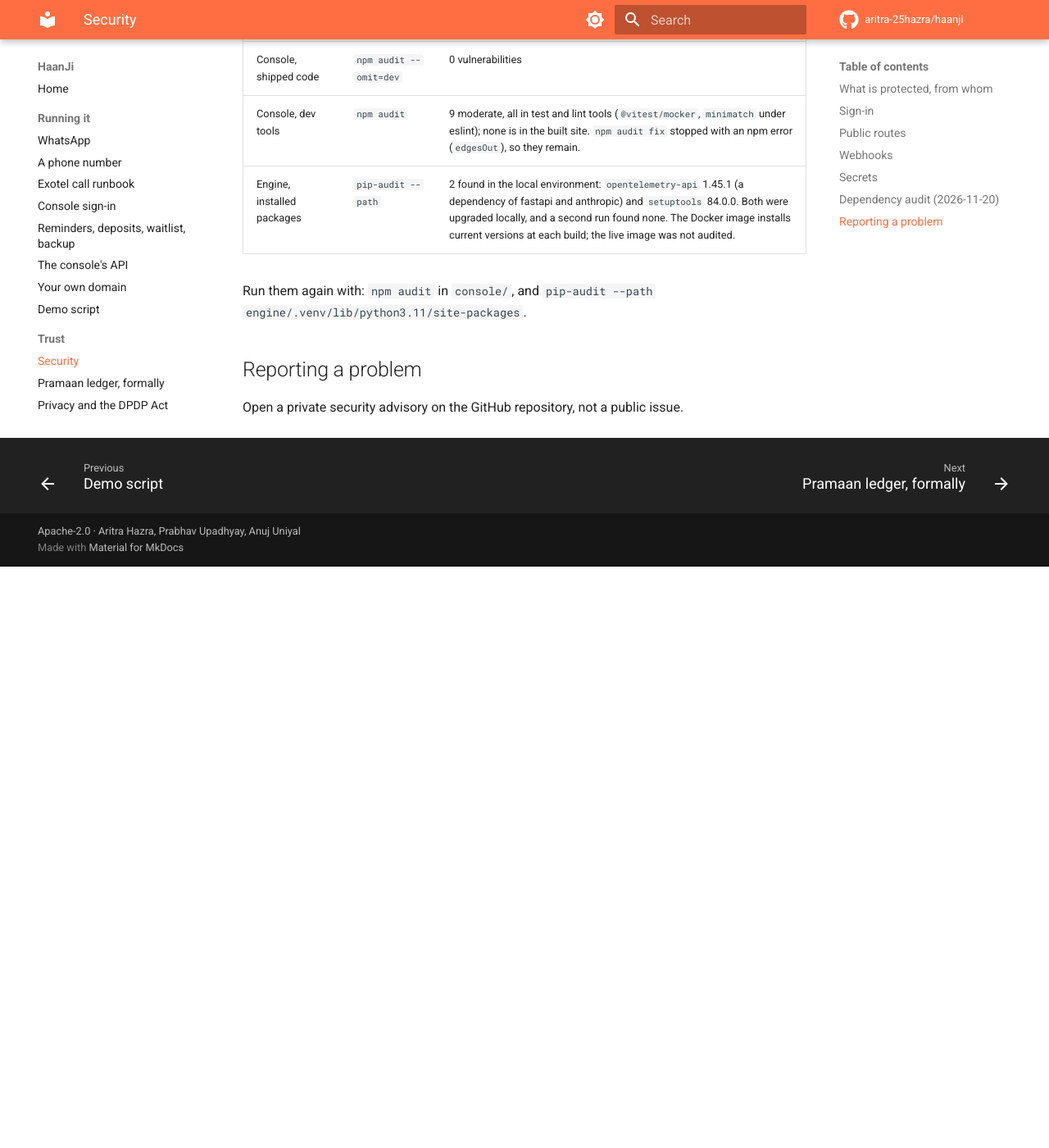
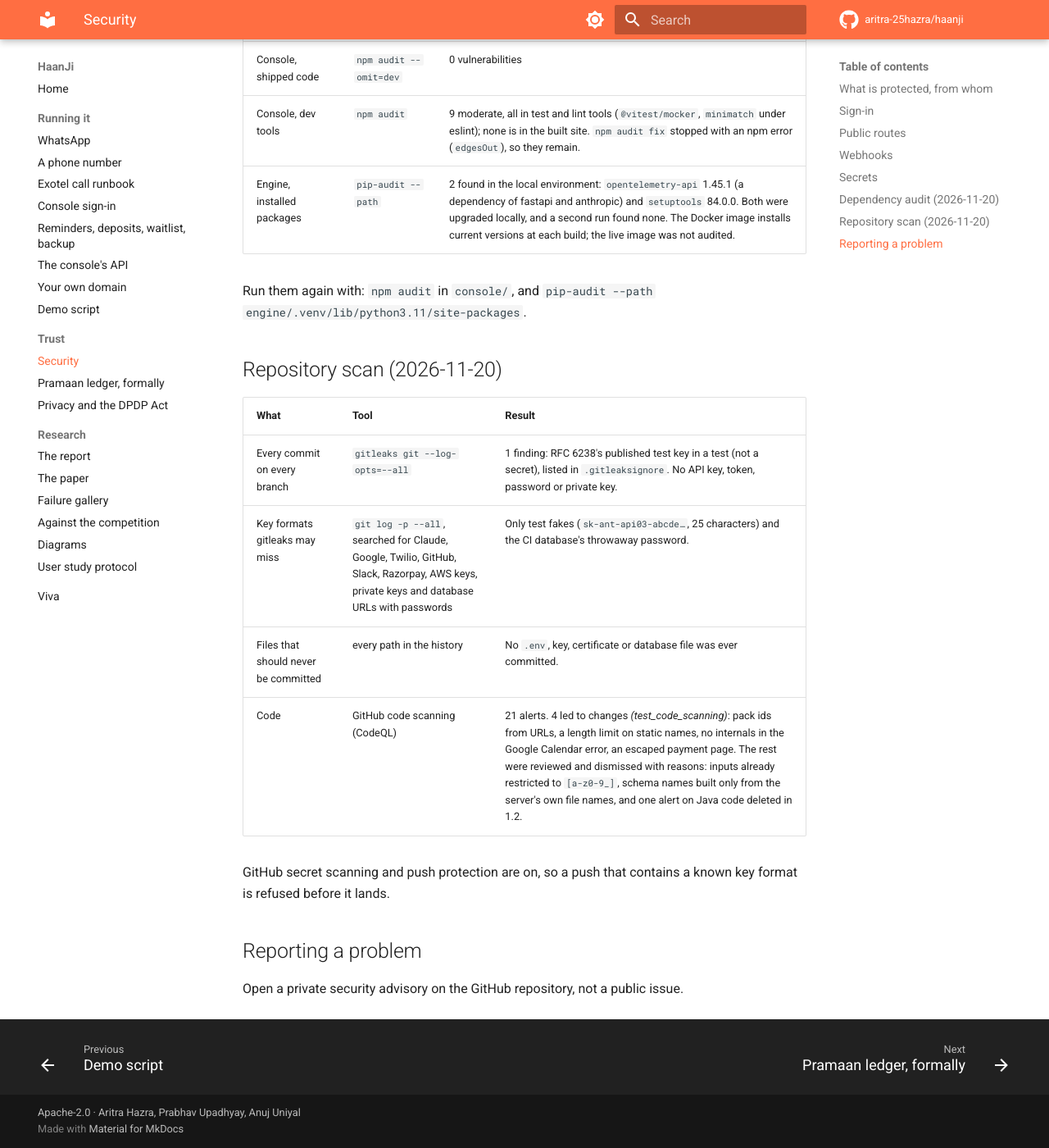
Before and after one commit to aritra-25hazra/haanji, an MkDocs documentation site: the page built from docs/security.md, in a window 1280 px wide and 1400 px high, scrolled down 3345 px. Shown: the whole window at 82% size. Built offline with MkDocs 1.6.1 and Material for MkDocs 9.7.7, drawn with Linux system fonts in a browser that asks for light colours; comment, search, counter and statistics services are not loaded; before the commit the page ends 4036 px from its top, so only the background shows below that.

Commit message:
code scanning: pack ids from URLs name only a pack, a length limit on static names, no internals in the Google Calendar error, an escaped payment page; the full-history secret scan, written down
Co-Authored-By: Claude Opus 5.5 <noreply@anthropic.com>

```diff
--- a/docs/security.md
+++ b/docs/security.md
@@ -105,6 +105,18 @@ number typed into /talk is never written to. *(test_whatsapp_webhook, test_twili
 Run them again with:
 `npm audit` in `console/`, and `pip-audit --path engine/.venv/lib/python3.11/site-packages`.
 
+## Repository scan (2026-11-20)
+
+| What | Tool | Result |
+|---|---|---|
+| Every commit on every branch | `gitleaks git --log-opts=--all` | 1 finding: RFC 6238's published test key in a test (not a secret), listed in `.gitleaksignore`. No API key, token, password or private key. |
+| Key formats gitleaks may miss | `git log -p --all`, searched for Claude, Google, Twilio, GitHub, Slack, Razorpay, AWS keys, private keys and database URLs with passwords | Only test fakes (`sk-ant-api03-abcde…`, 25 characters) and the CI database's throwaway password. |
+| Files that should never be committed | every path in the history | No `.env`, key, certificate or database file was ever committed. |
+| Code | GitHub code scanning (CodeQL) | 21 alerts. 4 led to changes *(test_code_scanning)*: pack ids from URLs, a length limit on static names, no internals in the Google Calendar error, an escaped payment page. The rest were reviewed and dismissed with reasons: inputs already restricted to `[a-z0-9_]`, schema names built only from the server's own file names, and one alert on Java code deleted in 1.2. |
+
+GitHub secret scanning and push protection are on, so a push that contains a
+known key format is refused before it lands.
+
 ## Reporting a problem
 
 Open a private security advisory on the GitHub repository, not a public issue.
```
Also changed, not shown: CHANGELOG.md (+13 -1 lines), README.md (+4 -4 lines), research/REPORT.md (+3 -2 lines), 5 other files.
